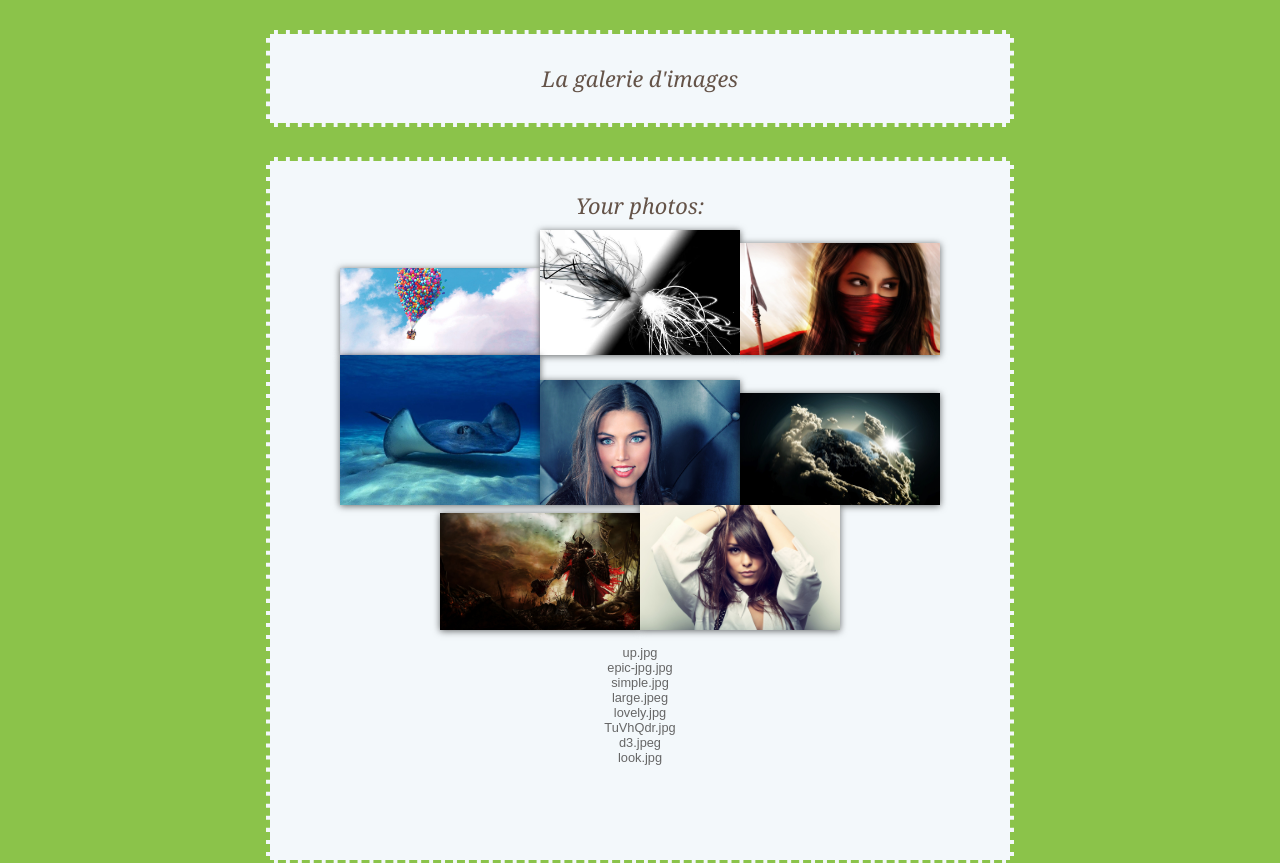
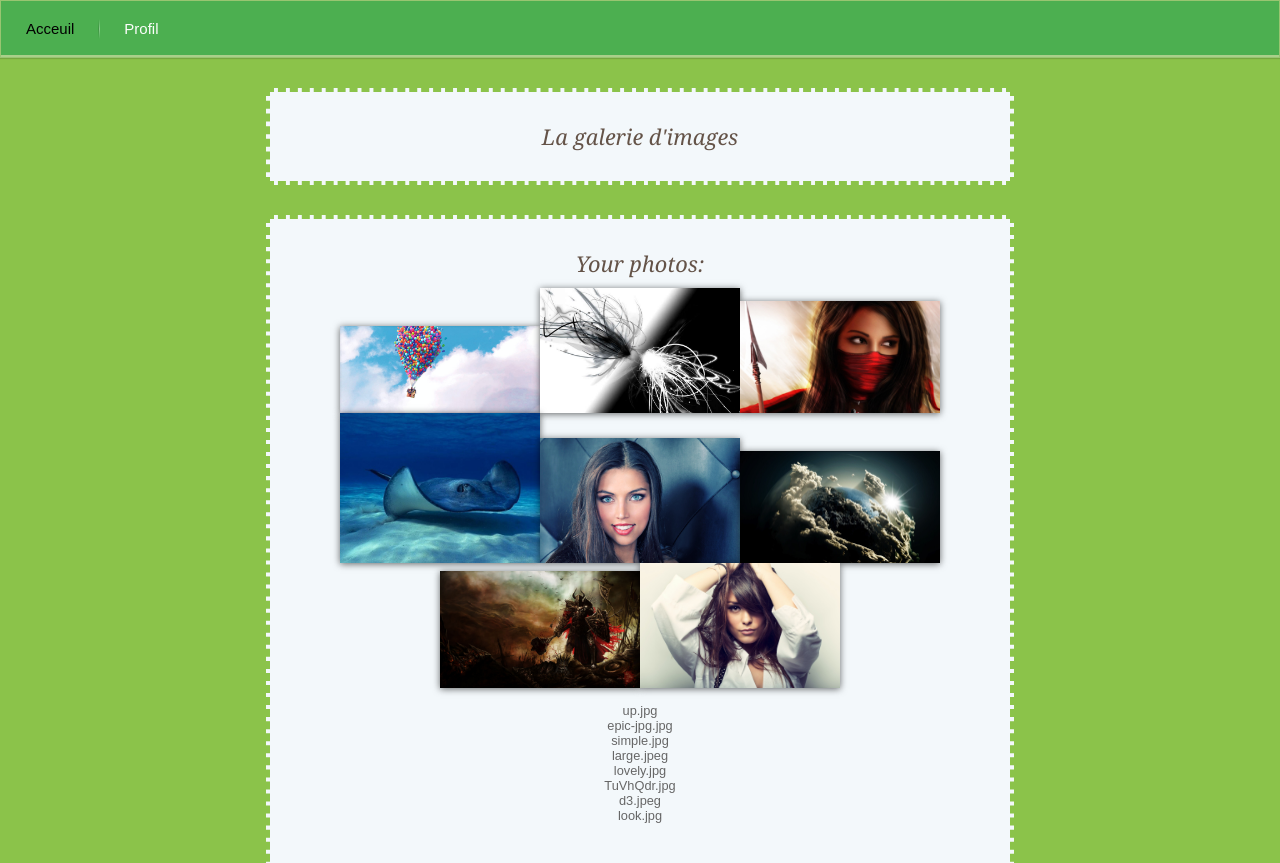
Before and after one commit to AntoineLatendresse/PHP, a PHP site: page /Views/index.php in a window 1280 px wide. Shown: the top 863 px of the page. Run offline with PHP 8.4, Linux system fonts and the light colour scheme; some libraries are stand-ins or nearby versions.

Commit message:
Mini_Push_1

```diff
--- a/depotdimages.com/Controller/functions.php
+++ b/depotdimages.com/Controller/functions.php
@@ -5,7 +5,6 @@
  * Date: 2015-11-23
  * Time: 15:02
  */
-
 function dbConnect()
 {
     try
@@ -17,6 +16,18 @@ function dbConnect()
     {
         die('Erreur : ' . $e->getMessage());
     }
+}
+
+function menu()
+{
+    ?>
+    <div id='cssmenu'>
+    <ul>
+       <li class='active'><a href="../Views/index.php">Acceuil</a></li>
+       <li><a href="../Views/profil.php">Profil</a></li>
+    </ul>
+    </div>
+    <?php
 }
 
 function updatePassword($username, $newPassword, $newPasswordConfirm, $firstName, $lastName)
@@ -86,6 +97,7 @@ function slow_equals($a, $b)
 
 function showHeader()
 {
+    menu();
     ?>
     <div class="wrap">
         <h1 class="header-heading">La galerie d'images</h1>
--- a/depotdimages.com/Styles/style.css
+++ b/depotdimages.com/Styles/style.css
@@ -61,3 +61,199 @@ input[type="file"]{
 input[type="submit"]:hover,:focus{
     background-position:100px;
 }
+
+/*Menu CSS*/
+#cssmenu,
+#cssmenu ul,
+#cssmenu ul li,
+#cssmenu ul li a,
+#cssmenu #menu-button {
+    margin: 0;
+    padding: 0;
+    border: 0;
+    list-style: none;
+    line-height: 1;
+    display: block;
+    position: relative;
+    -webkit-box-sizing: border-box;
+    -moz-box-sizing: border-box;
+    box-sizing: border-box;
+}
+#cssmenu:after,
+#cssmenu > ul:after {
+    content: ".";
+    display: block;
+    clear: both;
+    visibility: hidden;
+    line-height: 0;
+    height: 0;
+}
+#cssmenu #menu-button {
+    display: none;
+}
+#cssmenu {
+    width: auto;
+    border: 1px solid #98c571;
+    font-family: 'Source Sans Pro', sans-serif;
+    line-height: 1;
+    background: #bfdba7;
+    background: -webkit-linear-gradient(bottom, #4CAF50, #4CAF50);
+    background: -ms-linear-gradient(bottom, #4CAF50, #4CAF50);
+    background: -moz-linear-gradient(bottom, #4CAF50, #4CAF50);
+    background: -o-linear-gradient(bottom, #4CAF50, #4CAF50);
+    background: linear-gradient(to top, #4CAF50, #4CAF50);
+    box-shadow: 0 1px 1px rgba(0, 0, 0, 0.15), inset 0 -2px 0px #aacf8a, inset 0 1px 0 #4CAF50;
+}
+#cssmenu > ul > li {
+    float: left;
+}
+#cssmenu.align-center > ul {
+    font-size: 0;
+    text-align: center;
+}
+#cssmenu.align-center > ul > li {
+    display: inline-block;
+    float: none;
+}
+#cssmenu.align-right > ul > li {
+    float: right;
+}
+#cssmenu > ul > li > a {
+    padding: 20px 25px 21px 25px;
+    font-size: 15px;
+    text-decoration: none;
+    color: #fcfefb;
+    -webkit-transition: all .2s ease;
+    -moz-transition: all .2s ease;
+    -ms-transition: all .2s ease;
+    -o-transition: all .2s ease;
+    transition: all .2s ease;
+}
+#cssmenu > ul > li:first-child > a {
+    border-top-left-radius: 4px;
+    border-bottom-left-radius: 4px;
+}
+#cssmenu.align-center > ul > li:first-child > a {
+    border-radius: 0;
+}
+#cssmen.align-right > ul > li:first-child > a {
+    border-top-left-radius: 0;
+    border-bottom-left-radius: 0;
+    border-bottom-right-radius: 0;
+    border-top-right-radius: 0;
+}
+#cssmenu > ul > li:hover > a,
+#cssmenu > ul > li.active > a {
+    color: #000000;
+}
+#cssmenu > ul > li:hover > a,
+#cssmenu > ul > li > a:hover {
+    background: rgba(125, 125, 125, 0.04);
+}
+#cssmenu > ul > li:after {
+    content: '';
+    position: absolute;
+    top: 18px;
+    right: 0;
+    display: block;
+    height: 20px;
+    width: 1px;
+    opacity: .15;
+    background: rgba(0, 0, 0, 0.7);
+    background: linear-gradient(to top, rgba(0, 0, 0, 0), #000000, rgba(0, 0, 0, 0));
+    background: -webkit-linear-gradient(top, rgba(0, 0, 0, 0), #000000, rgba(0, 0, 0, 0));
+    background: -ms-linear-gradient(top, rgba(0, 0, 0, 0), #000000, rgba(0, 0, 0, 0));
+    background: -moz-linear-gradient(top, rgba(0, 0, 0, 0), #000000, rgba(0, 0, 0, 0));
+    background: -o-linear-gradient(top, rgba(0, 0, 0, 0), #000000, rgba(0, 0, 0, 0));
+}
+#cssmenu.align-right > ul > li:after {
+    right: auto;
+    left: -1px;
+}
+#cssmenu > ul > li:before {
+    content: '';
+    position: absolute;
+    top: 18px;
+    right: -1px;
+    display: block;
+    height: 20px;
+    width: 1px;
+    opacity: .35;
+    background: rgba(255, 255, 255, 0.8);
+    background: linear-gradient(to top, rgba(0, 0, 0, 0), #ffffff, rgba(0, 0, 0, 0));
+    background: -webkit-linear-gradient(top, rgba(0, 0, 0, 0), #ffffff, rgba(0, 0, 0, 0));
+    background: -ms-linear-gradient(top, rgba(0, 0, 0, 0), #ffffff, rgba(0, 0, 0, 0));
+    background: -moz-linear-gradient(top, rgba(255, 255, 255, 0.01), #ffffff, rgba(255, 255, 255, 0.01));
+    background: -o-linear-gradient(top, rgba(0, 0, 0, 0), #ffffff, rgba(0, 0, 0, 0));
+}
+#cssmenu.align-right > ul > li:before {
+    right: auto;
+    left: 0px;
+}
+#cssmenu > ul > li:last-child:after,
+#cssmenu > ul > li:last-child:before {
+    display: none;
+}
+#cssmenu.small-screen {
+    width: 100%;
+}
+#cssmenu.small-screen > ul,
+#cssmenu.small-screen.align-center > ul {
+    width: 100%;
+    text-align: left;
+}
+#cssmenu.small-screen > ul > li,
+#cssmenu.small-screen.align-center {
+    float: none;
+    display: block;
+    border-top: 1px solid rgba(100, 100, 100, 0.1);
+}
+#cssmenu.small-screen > ul > li > a {
+    padding: 18px 25px;
+}
+#cssmenu.small-screen > ul > li:after,
+#cssmenu.small-screen > ul > li:before {
+    display: none;
+}
+#cssmenu.small-screen #menu-button {
+    display: block;
+    padding: 18px 25px 19px 25px;
+    cursor: pointer;
+    font-size: 15px;
+    text-decoration: none;
+    color: #fcfefb;
+}
+#cssmenu.small-screen #menu-button.menu-opened {
+    color: #444444;
+}
+#cssmenu.small-screen #menu-button:after {
+    content: "";
+    position: absolute;
+    right: 25px;
+    top: 20px;
+    display: block;
+    -webkit-box-sizing: content-box;
+    -moz-box-sizing: content-box;
+    box-sizing: content-box;
+    border-top: 2px solid #fcfefb;
+    border-bottom: 2px solid #fcfefb;
+    width: 18px;
+    height: 3px;
+}
+#cssmenu.small-screen #menu-button.menu-opened:after {
+    border-top: 2px solid #444444;
+    border-bottom: 2px solid #444444;
+}
+#cssmenu.small-screen #menu-button:before {
+    content: "";
+    position: absolute;
+    right: 25px;
+    top: 30px;
+    display: block;
+    width: 18px;
+    height: 2px;
+    background: #fcfefb;
+}
+#cssmenu.small-screen #menu-button.menu-opened:before {
+    background: #444444;
+}
--- a/depotdimages.com/Views/index.php
+++ b/depotdimages.com/Views/index.php
@@ -3,7 +3,7 @@ include_once("../Controller/functions.php");
 showHeader();
 define("LOGOUT", "../Controller/controller_logout.php");
 define("LOGIN", "../Controller/controller_login.php");
-define("PROFIL", "../Views/pofil.php");
+define("PROFIL", "../Views/profil.php");
 /**
  * Created by Latendresse Antoine && Yannick Delaire.
  * Date: 11/16/15
```
Also changed, not shown: depotdimages.com/Scripts/script.js (added, +107 -0 lines).
